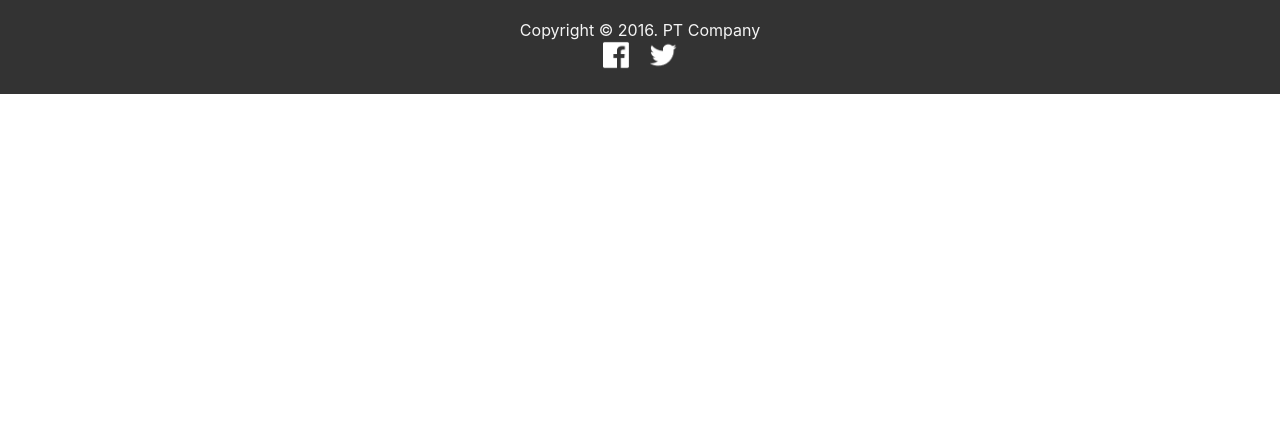
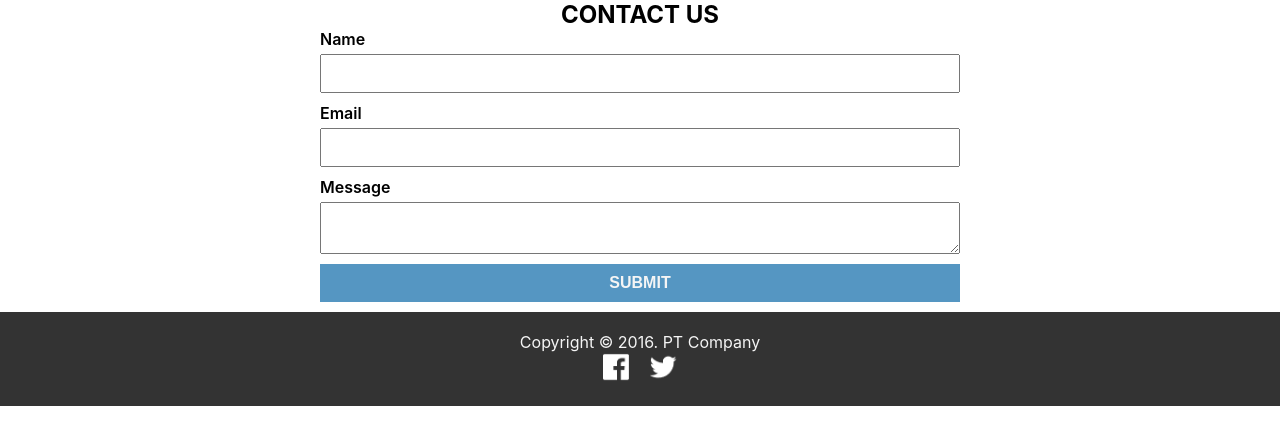
Before and after one commit to Fadil3/suitmedia-frontend, a React (Create React App) app: page / in a window 1280 px wide. Shown: the top 444 px of the page. Built offline with nearby package versions, Linux system fonts and the light colour scheme.

Commit message:
import contact module

```diff
--- a/src/App.js
+++ b/src/App.js
@@ -1,9 +1,11 @@
 import './App.css'
 import { Footer } from './components'
+import { ContactModule } from './modules'
 
 function App() {
   return (
     <div className="App">
+      <ContactModule />
       <Footer />
     </div>
   )
```
